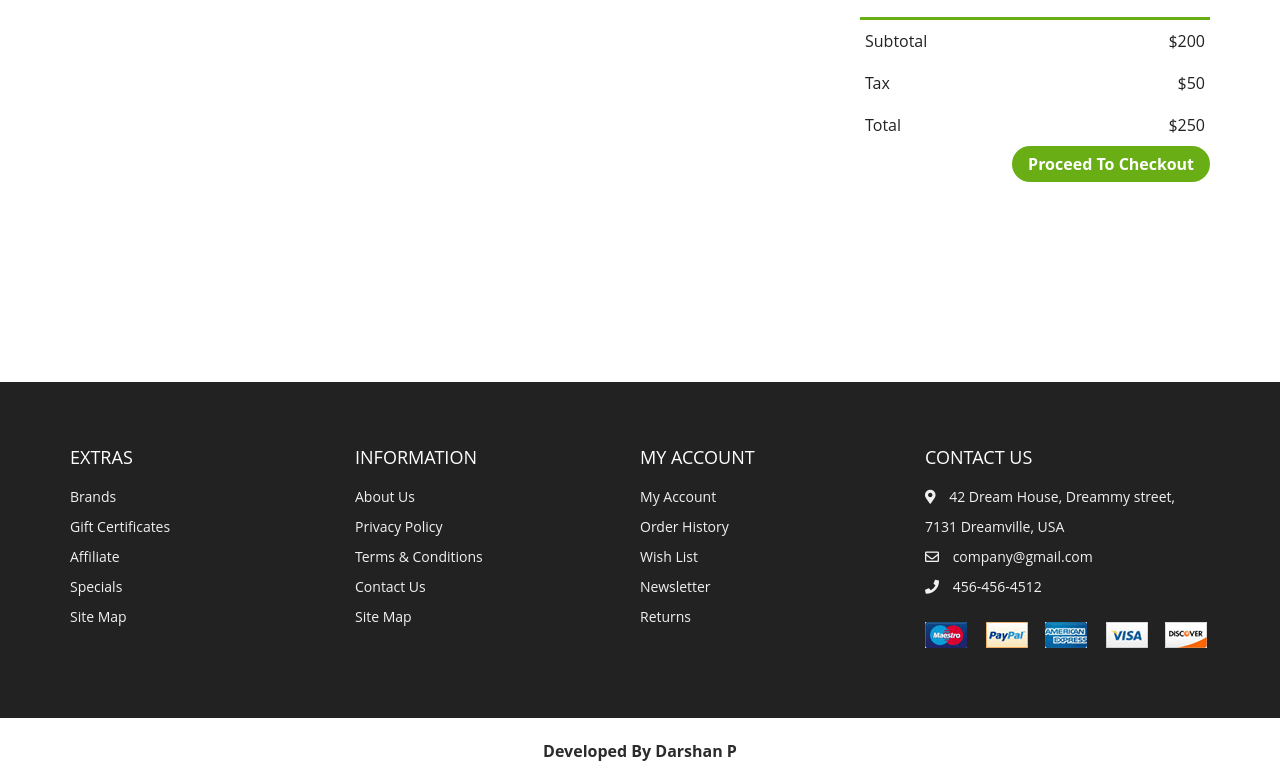
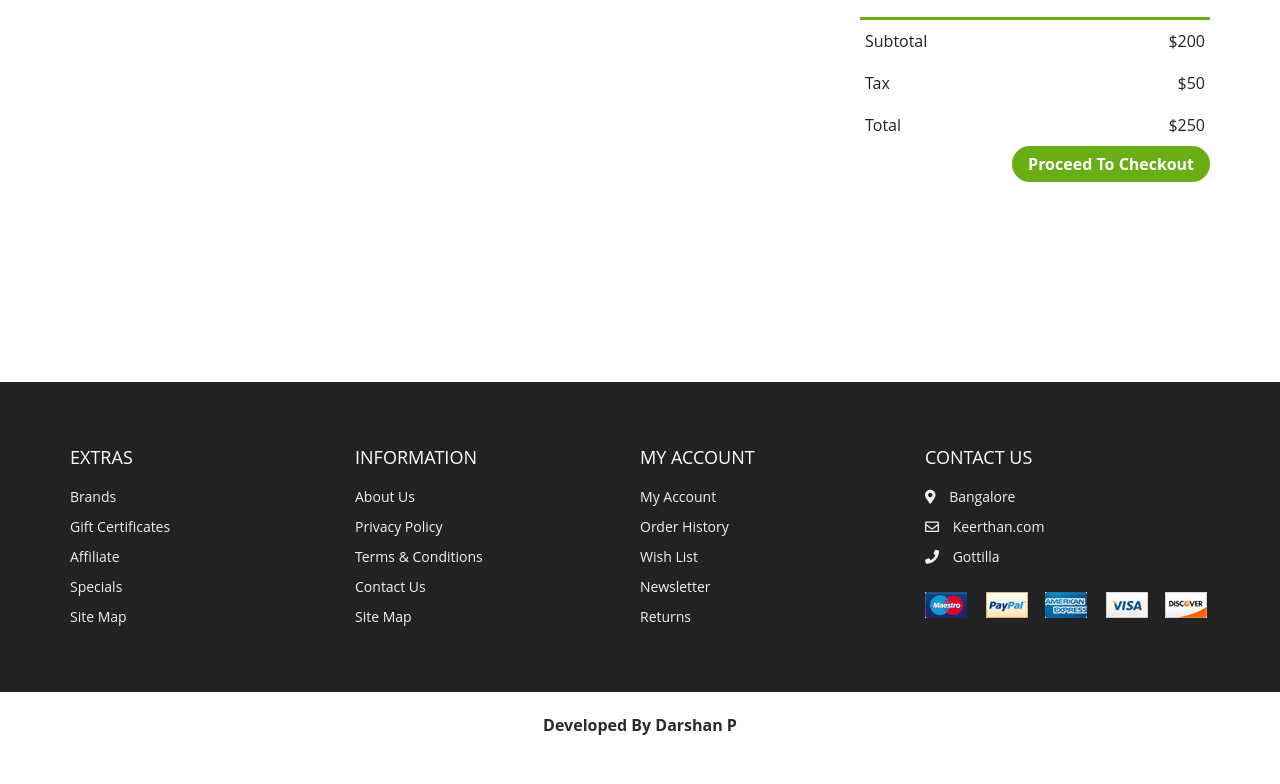
Before and after one commit to DachhuP/Univers, a plain HTML site: page cart.html in a window 1280 px wide. Shown: the part 735-1519 px from the top of the page. After the commit the page ends 1493 px from the top, so only its background shows below. Drawn offline with Linux system fonts and the light colour scheme.

Commit message:
Update cart.html

```diff
--- a/cart.html
+++ b/cart.html
@@ -259,19 +259,19 @@
             <span>
               <i class="fas fa-map-marker-alt"></i>
             </span>
-            42 Dream House, Dreammy street, 7131 Dreamville, USA
+            Bangalore
           </div>
           <div>
             <span>
               <i class="far fa-envelope"></i>
             </span>
-            company@gmail.com
+           Keerthan.com
           </div>
           <div>
             <span>
               <i class="fas fa-phone"></i>
             </span>
-            456-456-4512
+          Gottilla
           </div>
           <div class="payment-methods">
             <img src="./images/payment.png" alt="">
```
